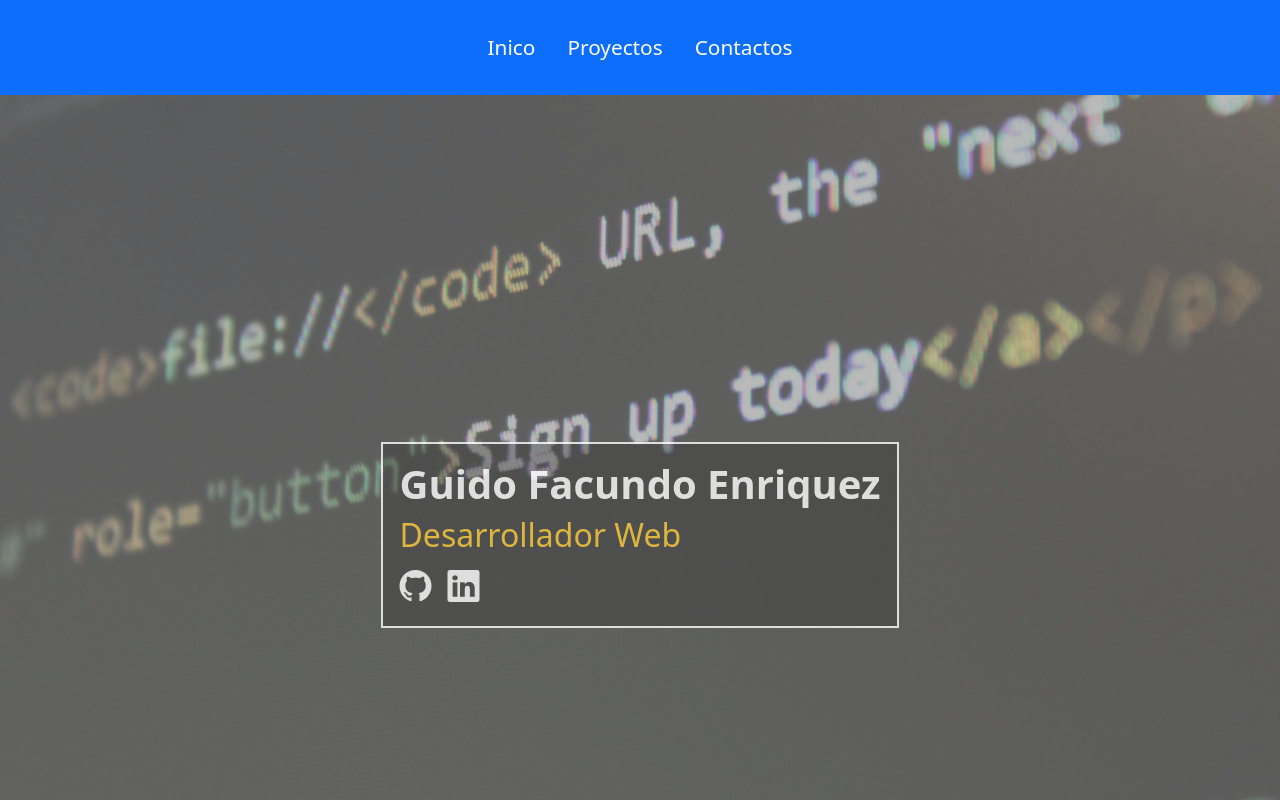
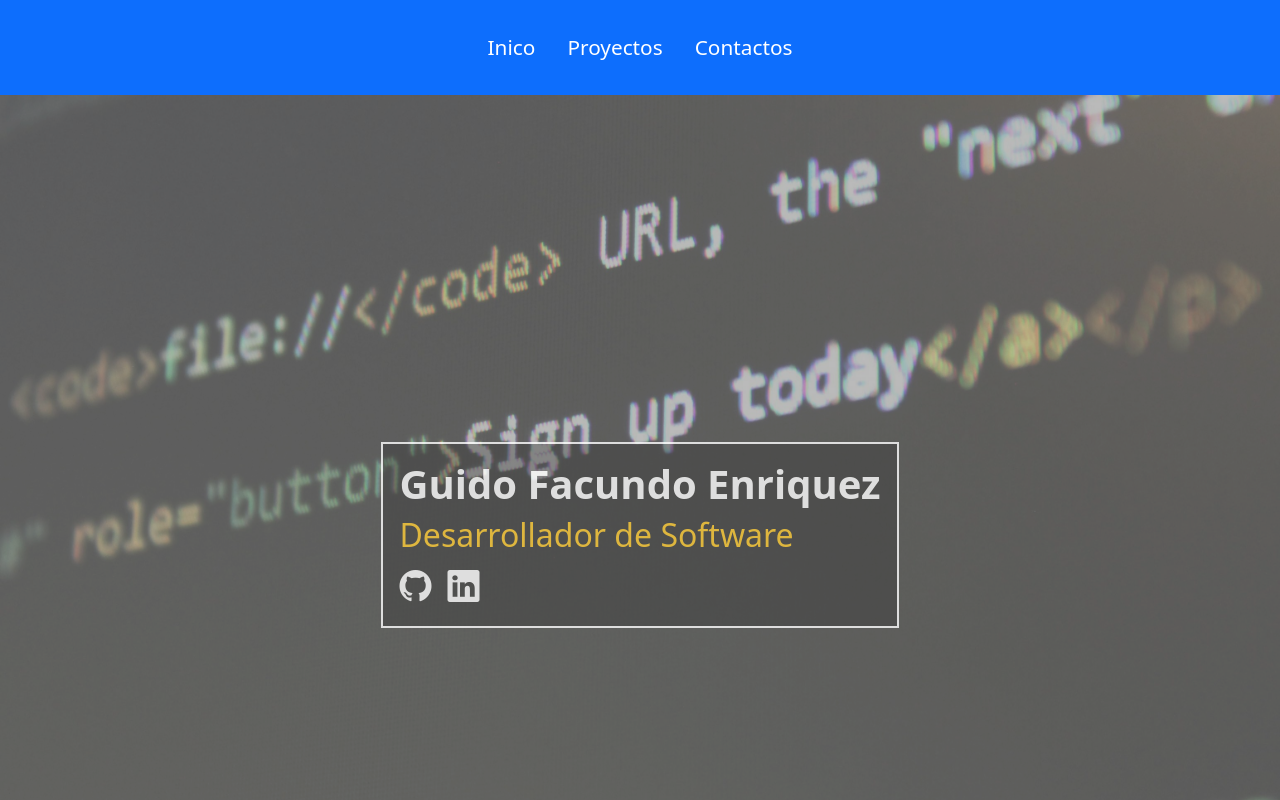
Before and after one commit to guidoe30/Mis-Proyecto, a plain HTML site: page index.html in a window 1280 px wide. Shown: the top 800 px of the page. Drawn offline with nearby package versions, Linux system fonts and the light colour scheme.

Commit message:
actualizacion de diseño 1.1

```diff
--- a/index.html
+++ b/index.html
@@ -39,7 +39,7 @@
       >
         <div class="texto" style="width: auto">
           <h1 class="fw-bold">Guido Facundo Enriquez</h1>
-          <h2 class="text-warning">Desarrollador Web</h2>
+          <h2 class="text-warning">Desarrollador de Software</h2>
 
           <div class="enlaces">
             <a
```
